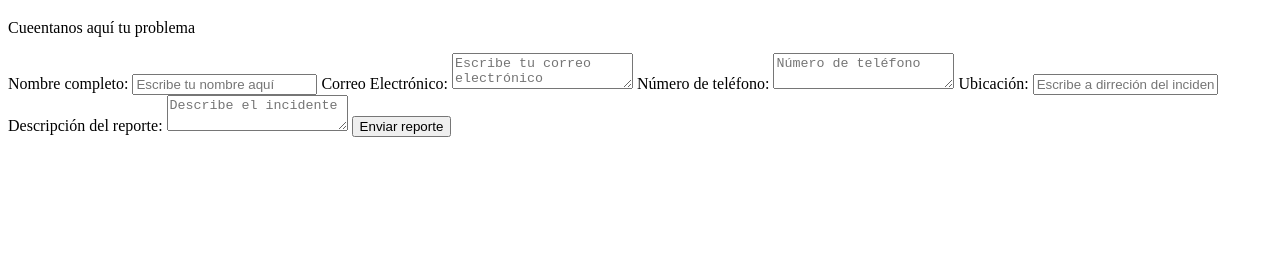
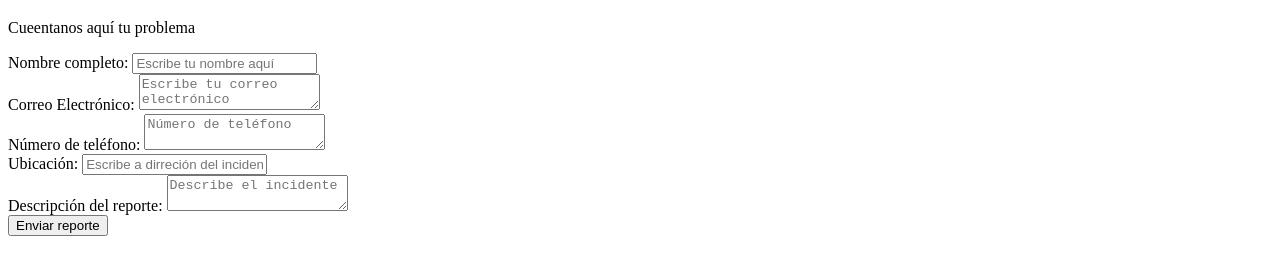
Before and after one commit to fervo1104/Proyecto2_pasantia, a plain HTML site: page index.html in a window 1280 px wide. Shown: the part 61-336 px from the top of the page. Drawn offline with Linux system fonts and the light colour scheme.

Commit message:
formulario

```diff
--- a/index.html
+++ b/index.html
@@ -8,27 +8,37 @@
 </head>
 
 <body>
-    <h1>
+    <div class="container">
         <h1>Formulario de Reporte de Incidente</h1>
         <p>Cueentanos aquí tu problema</p>
 
     <form id="formulario">
+        <div class="form-group">
             <label class="form-respond">Nombre completo:</label>
-        <input type="text" id="nombre" placeholder="Escribe tu nombre aquí " required>
+            <input type="text" id="nombre" placeholder="Escribe tu nombre aquí " required class="input-field">
+        </div>
 
+        <div class="form-group">
             <label class="form-respond">Correo Electrónico:</label>
-        <textarea id="descripcion" placeholder="Escribe tu correo electrónico" required></textarea>
+            <textarea id="correo" placeholder="Escribe tu correo electrónico" required class="input-field"></textarea>
+        </div>
 
+        <div class="form-group">
             <label class="form-respond">Número de teléfono:</label>
-        <textarea id="descripcion" placeholder="Número de teléfono" required></textarea>
+            <textarea id="telefono" placeholder="Número de teléfono" required class="input-field"></textarea>
+        </div>
 
+        <div class="form-group">
             <label class="form-respond">Ubicación:</label>
-        <input type="text" id="ubicacion" placeholder="Escribe a dirreción del incidente" required>
+            <input type="text" id="ubicacion" placeholder="Escribe a dirreción del incidente" required class="input-field">
+        </div>
 
+        <div class="form-group">
             <label class="form-respond">Descripción del reporte:</label>
-        <textarea id="descripcion" placeholder="Describe el incidente" required></textarea>
+            <textarea id="descripcion" placeholder="Describe el incidente" required class="input-field"></textarea>
+        </div>
 
-        <button type="submit">Enviar reporte</button>
+        <button type="submit" class="btn-primary">Enviar reporte</button>
     </form>
 
     <p id="mensaje"></p>
```
Lines whose indentation alone changed are shown as unchanged.
